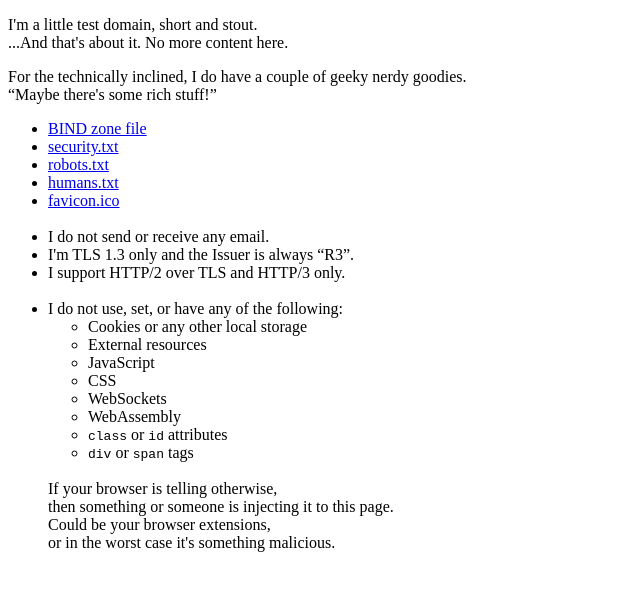
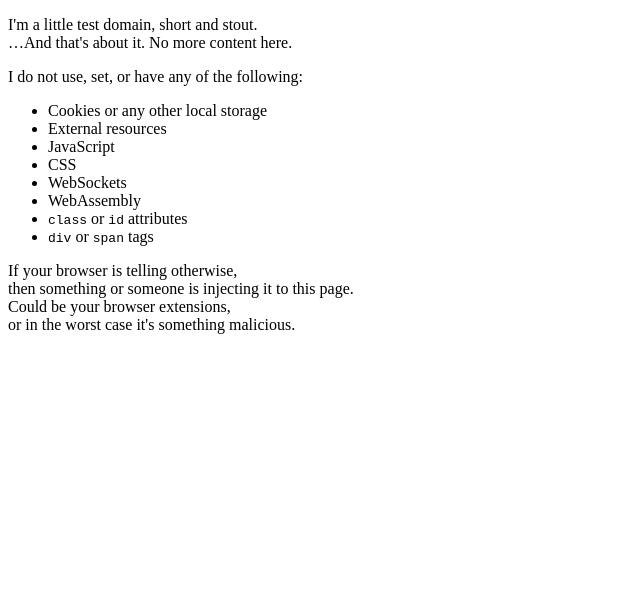
Before and after one commit to hanskurppa/xn--rb-viab.fi, a plain HTML site: page testdomain/index.html in a window 1280 px wide. Shown: the whole page, without its empty margins (0-640 px from the left). Drawn offline with Linux system fonts and the light colour scheme.

Commit message:
testdomain

```diff
--- a/testdomain/index.html
+++ b/testdomain/index.html
@@ -9,26 +9,11 @@
 <p>
     I'm a little test domain, short and stout.
     <br>
-    ...And that's about it. No more content here.
+    &hellip;And that's about it. No more content here.
 </p>
 <p>
-    For the technically inclined, I do have a couple of geeky nerdy goodies.
-    <br>
-    <q>Maybe there's some rich stuff!</q>
+    I do not use, set, or have any of the following:
 </p>
-<ul>
-    <li><a href="zone.txt">BIND zone file</a></li>
-    <li><a href=".well-known/security.txt">security.txt</a></li>
-    <li><a href="robots.txt">robots.txt</a></li>
-    <li><a href="humans.txt">humans.txt</a></li>
-    <li><a href="favicon.ico">favicon.ico</a>
-        <br><br></li>
-    <li>I do not send or receive any email.</li>
-    <li>I'm TLS 1.3 only and the Issuer is always <q>R3</q>.</li>
-    <li>I support HTTP/2 over TLS and HTTP/3 only.
-        <br><br></li>
-    <li>
-        I do not use, set, or have any of the following:
 <ul>
     <li>Cookies or any other local storage</li>
     <li>External resources</li>
@@ -37,9 +22,9 @@
     <li>WebSockets</li>
     <li>WebAssembly</li>
     <li><code>class</code> or <code>id</code> attributes</li>
-            <li><code>div</code> or <code>span</code> tags
-                <br><br></li>
+    <li><code>div</code> or <code>span</code> tags</li>
 </ul>
+<p>
     If your browser is telling otherwise,
     <br>
     then something or someone is injecting it to this page.
@@ -47,7 +32,6 @@
     Could be your browser extensions,
     <br>
     or in the worst case it's something malicious.
-    </li>
-</ul>
+</p>
 </body>
 </html>
```
Also changed, not shown: testdomain/zone.txt (deleted). Lines whose indentation alone changed are shown as unchanged.
